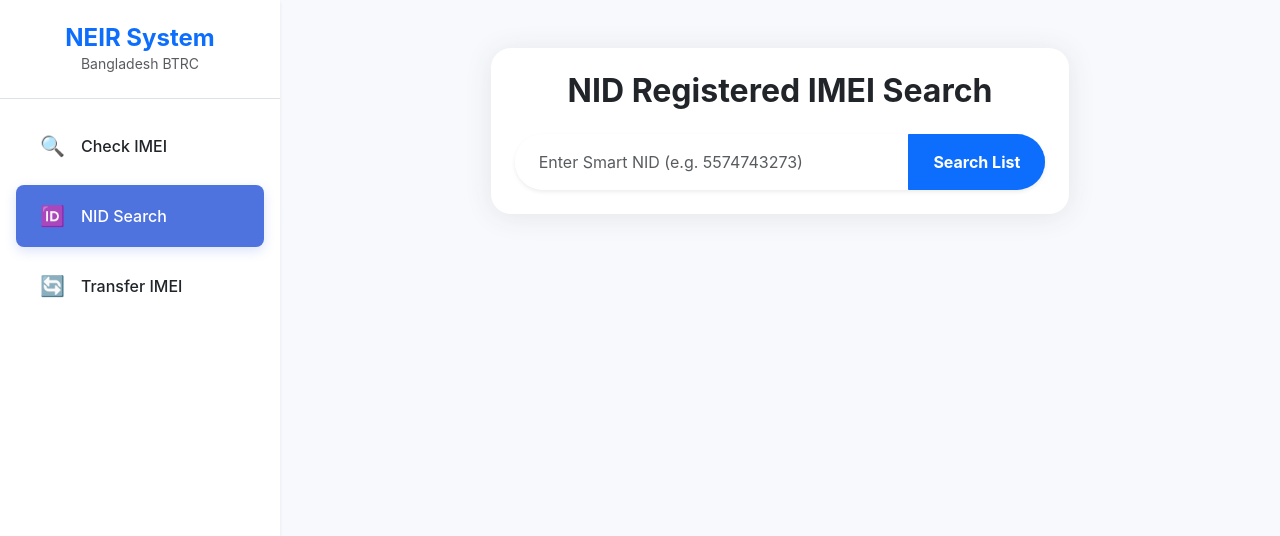
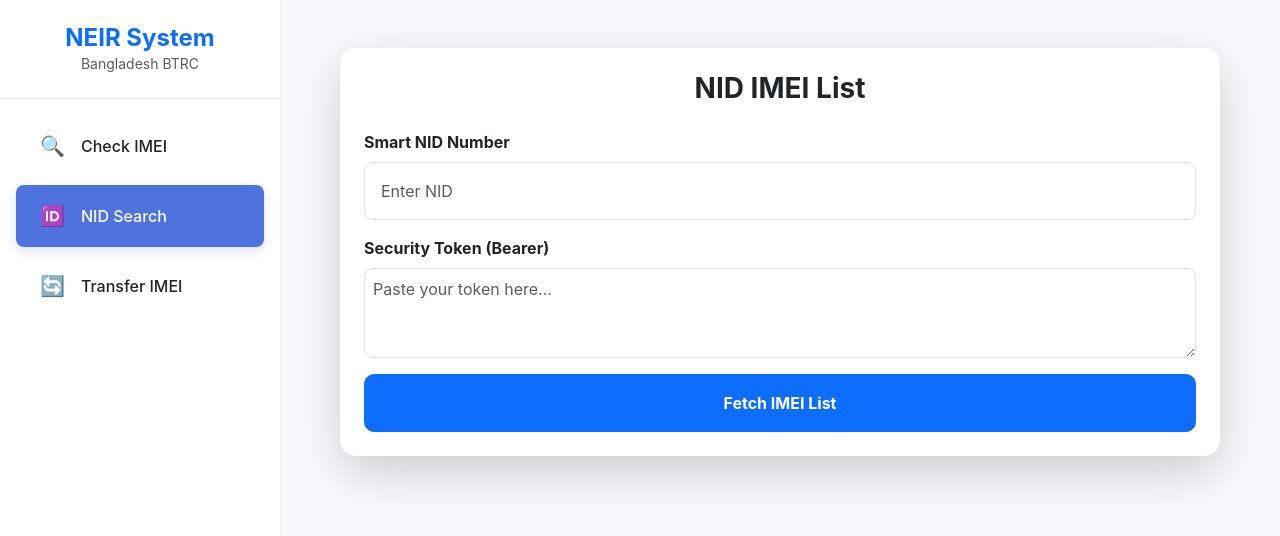
Before and after one commit to nayem-48ai/iMEi-BD, a Next.js app: page /nid in a window 1280 px wide. Shown: the top 536 px of the page. Built offline with nearby package versions, Linux system fonts and the light colour scheme.

Commit message:
Update nid.js

```diff
--- a/pages/nid.js
+++ b/pages/nid.js
@@ -1,106 +1,63 @@
 import { useState } from 'react';
 import Layout from '../components/Layout';
-import NIDForm from '../components/NIDForm';
 
 export default function NIDPage() {
+  const [nid, setNid] = useState('');
+  const [token, setToken] = useState('');
   const [registeredList, setRegisteredList] = useState([]);
-  const [restrictedList, setRestrictedList] = useState(null);
   const [loading, setLoading] = useState(false);
-  const [searched, setSearched] = useState(false);
 
-  const fetchNIDData = async (nid) => {
-    if (!nid) return alert("দয়া করে NID নম্বর দিন।");
+  const handleSearch = async () => {
+    if (!nid || !token) return alert("NID এবং Token উভয়ই প্রদান করুন।");
     setLoading(true);
-    setSearched(true);
-
     try {
-      // 1. Fetch Registered List
-      const resReg = await fetch('/api/proxy', {
+      const res = await fetch('/api/proxy', {
         method: 'POST',
         headers: { 'Content-Type': 'application/json' },
         body: JSON.stringify({
           endpoint: 'doc_imei_list',
+          token: token,
           payload: { docId: nid, docType: "SNID" }
         })
       });
-      const dataReg = await resReg.json();
-      setRegisteredList(Array.isArray(dataReg.replyMessage) ? dataReg.replyMessage : []);
-
-      // 2. Fetch Restricted List
-      const resRes = await fetch('/api/proxy', {
-        method: 'POST',
-        headers: { 'Content-Type': 'application/json' },
-        body: JSON.stringify({
-          endpoint: 'restricted_imei_list',
-          payload: { docId: nid, docType: "SNID" }
-        })
-      });
-      const dataRes = await resRes.json();
-      setRestrictedList(dataRes.replyMessage);
-
-    } catch (error) {
-      console.error("Error fetching data:", error);
-      alert("সার্ভার সমস্যা, আবার চেষ্টা করুন।");
-    }
+      const data = await res.json();
+      setRegisteredList(Array.isArray(data.replyMessage) ? data.replyMessage : []);
+    } catch (e) { alert("Error fetching data!"); }
     setLoading(false);
   };
 
   return (
     <Layout>
-      <div className="container py-4">
-        <div className="row justify-content-center">
-          <div className="col-md-8">
-            <div className="card glass-card p-4 mb-4 animate__animated animate__fadeInDown">
-              <h2 className="fw-bold text-center mb-4">NID Registered IMEI Search</h2>
-              <NIDForm onSearch={fetchNIDData} loading={loading} />
+      <div className="container mt-4">
+        <div className="card glass-card shadow-lg p-4 border-0 rounded-4">
+          <h3 className="fw-bold mb-4 text-center">NID IMEI List</h3>
+          <div className="mb-3">
+            <label className="form-label fw-bold">Smart NID Number</label>
+            <input type="text" className="form-control rounded-3 p-3" placeholder="Enter NID" onChange={e => setNid(e.target.value)} />
+          </div>
+          <div className="mb-3">
+            <label className="form-label fw-bold">Security Token (Bearer)</label>
+            <textarea className="form-control rounded-3 p-2" rows="3" placeholder="Paste your token here..." onChange={e => setToken(e.target.value)}></textarea>
+          </div>
+          <button className="btn btn-primary w-100 py-3 fw-bold" onClick={handleSearch} disabled={loading}>
+            {loading ? 'Searching...' : 'Fetch IMEI List'}
+          </button>
         </div>
 
-            {searched && !loading && (
-              <div className="animate__animated animate__fadeIn">
-
-                {/* Registered List Section */}
-                <h4 className="mb-3 fw-bold text-success border-bottom pb-2">✅ Registered List</h4>
-                {registeredList.length > 0 ? (
-                  <div className="row">
+        <div className="row mt-5">
           {registeredList.map((item, index) => (
             <div className="col-md-6 mb-3" key={index}>
-                        <div className="card border-0 shadow-sm rounded-4 h-100 animate__animated animate__zoomIn">
+              <div className="card border-0 shadow-sm rounded-4 animate__animated animate__zoomIn">
                 <div className="card-body">
-                            <h6 className="text-primary fw-bold">IMEI: {item.imei}</h6>
-                            <p className="small mb-1"><b>MSISDN:</b> {item.msisdn === "-1" ? "Not Set" : item.msisdn}</p>
-                            <p className="small mb-1"><b>Status:</b> <span className="badge bg-info">{item.regState}</span></p>
-                            <p className="small mb-1"><b>Tag:</b> <span className="badge bg-secondary">{item.tag}</span></p>
-                            <hr className="my-2" />
-                            <small className="text-muted">
-                              📅 Date: {item.createdAt.split('T')[0]} | Time: {item.createdAt.split('T')[1].split('.')[0]}
-                            </small>
+                  <span className="badge bg-primary mb-2">{item.tag}</span>
+                  <h5 className="fw-bold">{item.imei}</h5>
+                  <p className="mb-1 text-muted small">MSISDN: {item.msisdn}</p>
+                  <p className="mb-0 small">Registered: {item.createdAt.split('T')[0]}</p>
                 </div>
               </div>
             </div>
           ))}
         </div>
-                ) : (
-                  <div className="alert alert-warning rounded-4">এই NID তে কোনো নিবন্ধিত IMEI পাওয়া যায়নি।</div>
-                )}
-
-                {/* Restricted List Section */}
-                <h4 className="mt-5 mb-3 fw-bold text-danger border-bottom pb-2">🚫 Restricted List</h4>
-                <div className="card border-0 shadow-sm rounded-4 p-3 mb-5">
-                  {typeof restrictedList === 'string' ? (
-                    <p className="mb-0 text-muted">{restrictedList}</p>
-                  ) : Array.isArray(restrictedList) && restrictedList.length > 0 ? (
-                    restrictedList.map((item, index) => (
-                        <div key={index} className="alert alert-danger mb-2">IMEI: {item.imei} - Restricted</div>
-                    ))
-                  ) : (
-                    <p className="mb-0 text-muted">No Restricted List found.</p>
-                  )}
-                </div>
-
-              </div>
-            )}
-          </div>
-        </div>
       </div>
     </Layout>
   );
```
Lines whose indentation alone changed are shown as unchanged.
